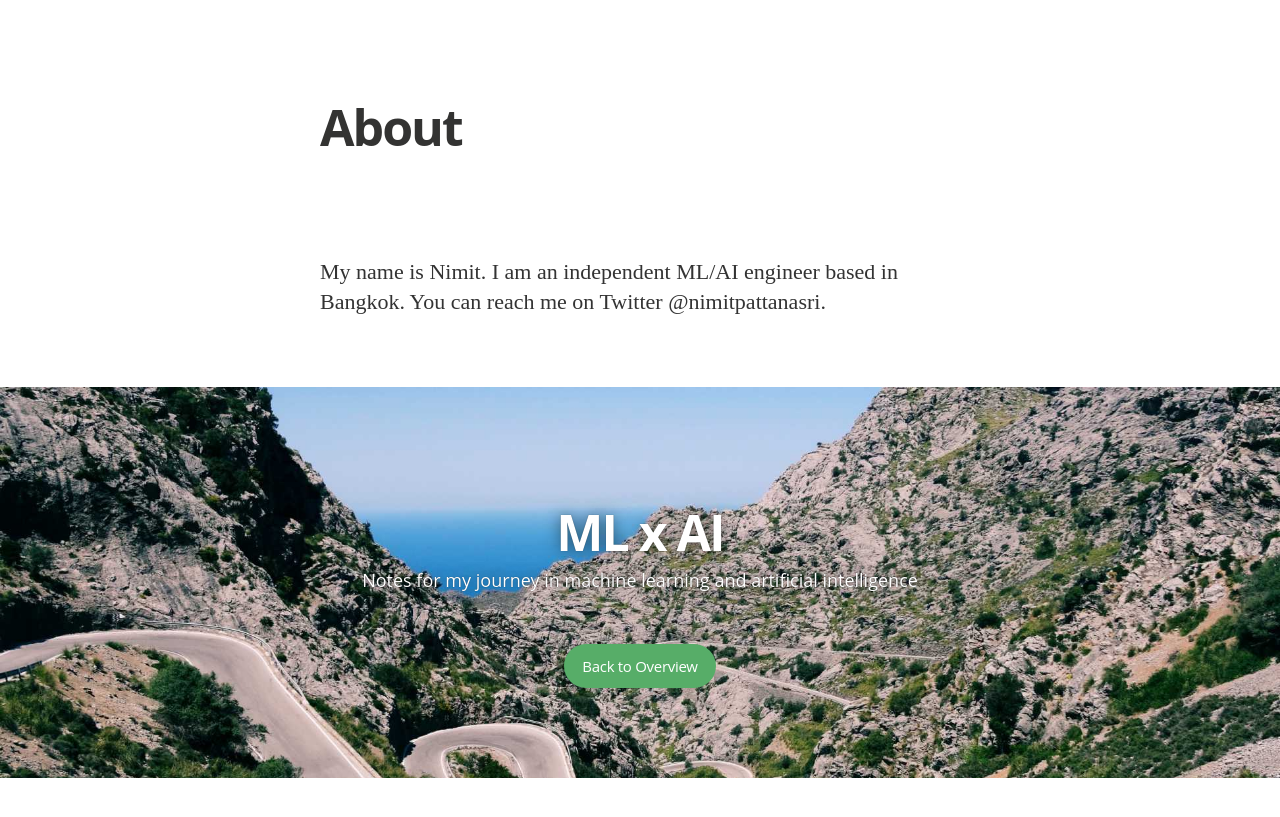
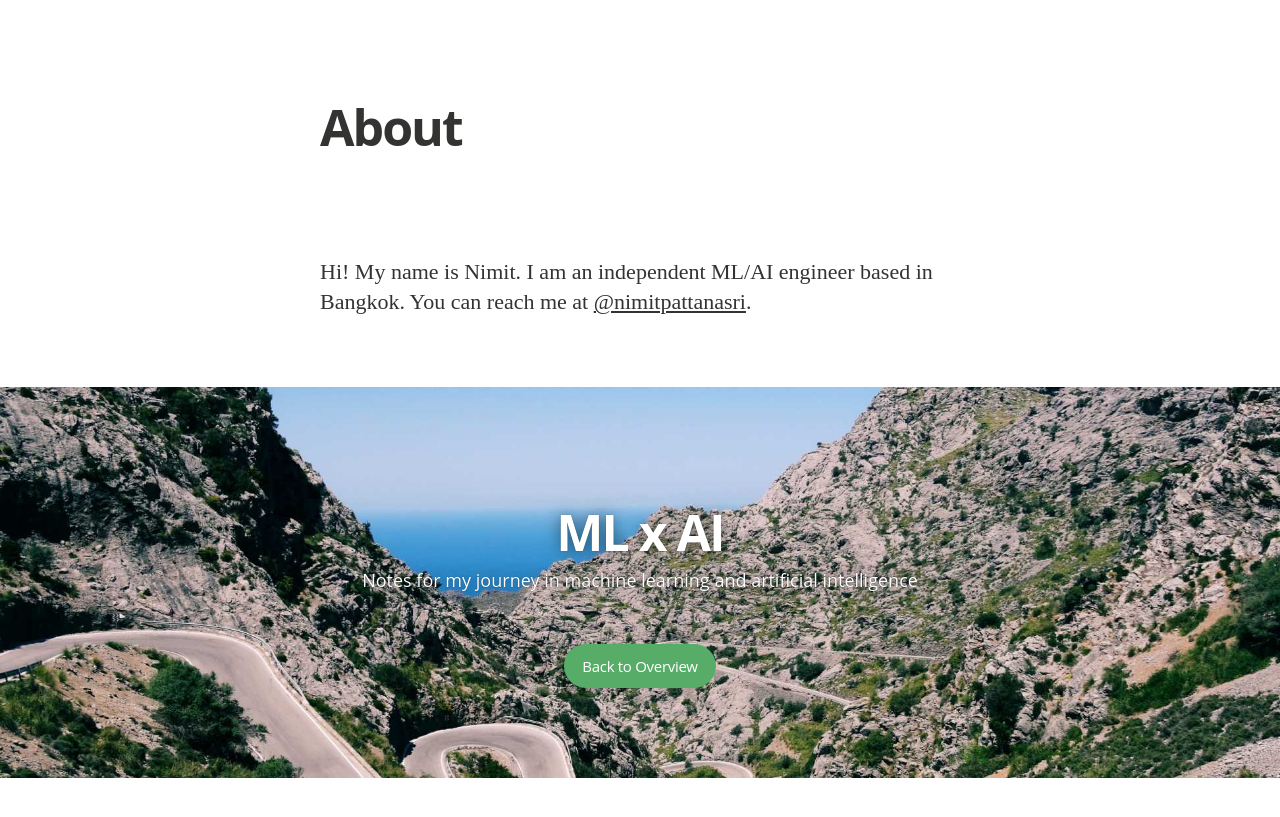
Before and after one commit to nimitpattanasri/mlxai.github.io, a Jekyll site: the page built from about.md, in a window 1280 px wide. Shown: the top 817 px of the page. Built offline with Jekyll 4.4.1, drawn with Linux system fonts in a browser that asks for light colours; nearby versions of some CDN libraries; some web fonts are replaced.

Commit message:
add twitter link in about me

```diff
--- a/about.md
+++ b/about.md
@@ -4,4 +4,4 @@ title: About
 permalink: /about/
 ---
 
-My name is Nimit. I am an independent ML/AI engineer based in Bangkok. You can reach me on Twitter @nimitpattanasri.
+Hi! My name is Nimit. I am an independent ML/AI engineer based in Bangkok. You can reach me at [@nimitpattanasri](https://twitter.com/nimitpattanasri).
```
Also changed, not shown: 2 other files.
